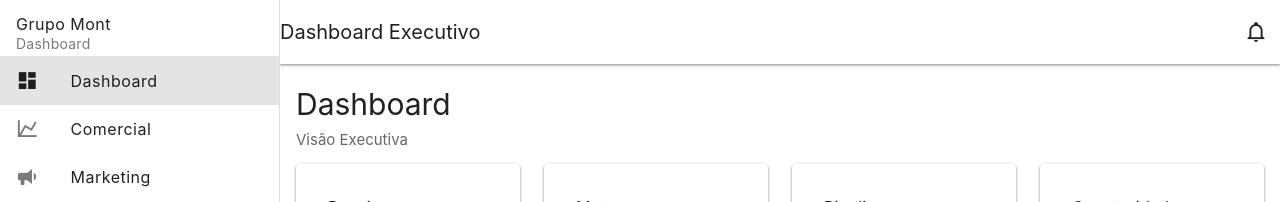
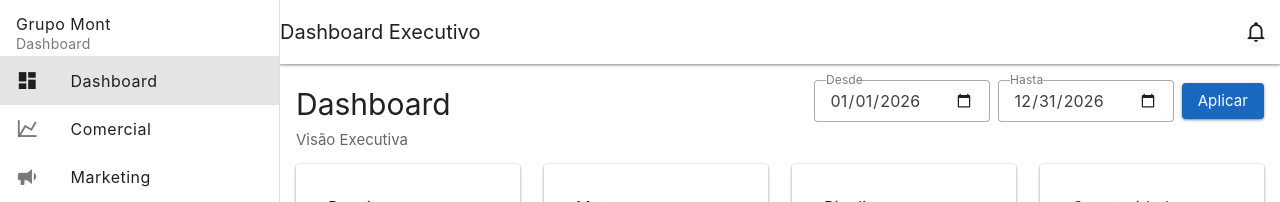
Before and after one commit to joeldmz/grupomont-github, a Vue app in the folder grupomont-front/: page / in a window 1280 px wide. Shown: the top 202 px of the page. Built offline with nearby package versions, Linux system fonts and the light colour scheme; no server answers; the HTML template or start-up script is replaced by a standard one; what vue3-apexcharts would draw is missing.

Commit message:
Components improved

```diff
--- a/grupomont-front/src/components/comercial/HistoricoTable.vue
+++ b/grupomont-front/src/components/comercial/HistoricoTable.vue
@@ -36,12 +36,13 @@
         <td>{{ item.etapa }}</td>
         <td>
           <v-chip
+            v-if="item.total_oportunidades > 0"
             class="ma-2"
             :color="getSaude(item)"
             size="small"
             label
           >
-            {{ getSaude(item) === 'success' ?  `Saudavel` : `Requer atencao` }}
+            {{ getSaude(item) === 'success' ?  `Saudavel` : `Atenção` }}
           </v-chip>
         </td>
         <td>{{ item.total_oportunidades }}</td>
--- /dev/null
+++ b/grupomont-front/src/components/common/DateRangeSelector.vue
@@ -0,0 +1,77 @@
+<template>
+  <div class="date-range-selector d-flex align-center ga-2">
+    <v-text-field
+      v-model="startDate"
+      label="Desde"
+      type="date"
+      density="compact"
+      variant="outlined"
+      hide-details
+    />
+    <v-text-field
+      v-model="endDate"
+      label="Hasta"
+      type="date"
+      density="compact"
+      variant="outlined"
+      hide-details
+    />
+    <v-btn color="primary" @click="applyRange">
+      Aplicar
+    </v-btn>
+  </div>
+</template>
+
+<script setup lang="ts">
+import { ref } from 'vue'
+
+export interface DateRange {
+  start_date: string
+  end_date: string
+}
+
+const getDefaultStartDate = () => {
+  return `${new Date().getFullYear()}-01-01`
+}
+
+const getDefaultEndDate = () => `${new Date().getFullYear()}-12-31`
+
+const props = defineProps<{
+  startDate?: string
+  endDate?: string
+}>()
+
+const startDate = ref(props.startDate ?? getDefaultStartDate())
+const endDate = ref(props.endDate ?? getDefaultEndDate())
+
+const emit = defineEmits<{
+  change: [range: DateRange]
+}>()
+
+const applyRange = () => {
+  if (!startDate.value || !endDate.value || startDate.value > endDate.value) return
+
+  emit('change', {
+    start_date: startDate.value,
+    end_date: endDate.value,
+  })
+}
+</script>
+
+<style scoped>
+.date-range-selector {
+  max-width: 520px;
+}
+
+@media (max-width: 600px) {
+  .date-range-selector {
+    max-width: none;
+    flex-wrap: wrap;
+  }
+
+  .date-range-selector .v-text-field {
+    min-width: 140px;
+    flex: 1;
+  }
+}
+</style>
--- a/grupomont-front/src/views/Comercial.vue
+++ b/grupomont-front/src/views/Comercial.vue
@@ -1,6 +1,7 @@
 <template>
   <v-container fluid>
-    <div class="mb-6">
+    <div class="d-flex justify-space-between align-start mb-6">
+      <div>
         <h1 class="text-h4">
           Comercial
         </h1>
@@ -8,6 +9,12 @@
         <p class="text-body-2 text-medium-emphasis">
           Desempenho e volumen comrecial
         </p>
+      </div>
+      <DateRangeSelector
+        :start-date="rangoData.start_date"
+        :end-date="rangoData.end_date"
+        @change="loadComercial"
+      />
     </div>
     <v-row class="py-3">
         <v-col cols="12" md="3">
@@ -61,6 +68,7 @@ import TotalCard from '@/components/comercial/TotalCard.vue'
 import { getPipelineOportunidade, getPipelineOportunidadeByUnidade } from '@/services/overviewService.ts'
 import BasicCard from '@/components/common/BasicCard.vue'
 import EquipePerformance from '@/components/comercial/EquipePerformance.vue'
+import DateRangeSelector, { type DateRange } from '@/components/common/DateRangeSelector.vue'
 
 const oportunidadePipeline = ref<any>({})
 const oportunidadePipelineByUnidade = ref<any>({})
@@ -69,23 +77,26 @@ const funilConsolidado = ref<any[]>([])
 const funilHistoricoConsolidado = ref<any[]>([])
 const oportunidadeByEquipe = ref<any>([])
 
-const rangoData = ref({
-  start_date: '2026-08-01',
-  end_date: '2026-08-31'
+const rangoData = ref<DateRange>({
+  start_date: '2026-01-01',
+  end_date: '2026-12-31'
 })
 
-onMounted(async () => {
+const loadComercial = async (range = rangoData.value) => {
+  rangoData.value = range
   try {
-    totalOportunidade.value = await getTotalOportunidade()
-    oportunidadePipeline.value = await getPipelineOportunidade()
-    oportunidadePipelineByUnidade.value = await getPipelineOportunidadeByUnidade()
-    funilConsolidado.value = await getFunilConsolidado({ status: ['Aberta'], start_data: rangoData.value.start_date , end_date: rangoData.value.end_date })
-    funilHistoricoConsolidado.value = await getHistoricoFunilConsolidado({ status: ['Aberta'], start_data: rangoData.value.start_date , end_date: rangoData.value.end_date })
-    oportunidadeByEquipe.value = await getOportunidadeByEquipe()
+    totalOportunidade.value = await getTotalOportunidade(range)
+    oportunidadePipeline.value = await getPipelineOportunidade(range)
+    oportunidadePipelineByUnidade.value = await getPipelineOportunidadeByUnidade(range)
+    funilConsolidado.value = await getFunilConsolidado({ ...range, status: ['Aberta'] })
+    funilHistoricoConsolidado.value = await getHistoricoFunilConsolidado({ ...range, status: ['Aberta'] })
+    oportunidadeByEquipe.value = await getOportunidadeByEquipe(range)
   } catch (error) {
     console.error('Erro ao carregar unidades:', error)
   }
-})
+}
+
+onMounted(() => loadComercial())
 
 const getPersentage = computed(() => {
   if(!oportunidadePipeline) return 0
--- a/grupomont-front/src/views/Dashboard.vue
+++ b/grupomont-front/src/views/Dashboard.vue
@@ -1,6 +1,6 @@
 <template>
   <v-container fluid>
-    <div class="d-flex justify-space-between">
+    <div class="d-flex justify-space-between align-start mb-6">
         <div class="mb-6">
           <h1 class="text-h4">
             Dashboard
@@ -10,7 +10,11 @@
             Visão Executiva
           </p>
         </div>
-        <!-- <v-chip v-if="receita" size="small">{{ 'Periodo de analise - ' + formattedDate }}</v-chip> -->
+      <DateRangeSelector
+        :start-date="dateRange.start_date"
+        :end-date="dateRange.end_date"
+        @change="loadDashboard"
+      />
     </div>
 
     <v-row class="py-3">
@@ -88,25 +92,32 @@ import { getMeta } from '@/services/metaService.ts'
 import Investimento from '@/components/dashboard/Investimento.vue'
 import Receita from '@/components/dashboard/Receita.vue'
 import Periodo from '@/components/dashboard/Periodo.vue'
+import DateRangeSelector, { type DateRange } from '@/components/common/DateRangeSelector.vue'
 
 const campanhasByUnidade = ref<any[]>([])
 const receitaByUnidade = ref<any[]>([])
 const pipelineByOportunidade = ref<any[]>([])
 const metaGeral = ref<any[]>([])
 const receitaByPerido = ref<any[]>([])
+const dateRange = ref<DateRange>({
+  start_date: '2026-01-01',
+  end_date: '2026-12-31',
+})
 
-
-onMounted(async () => {
+const loadDashboard = async (range = dateRange.value) => {
+  dateRange.value = range
   try {
-    receitaByUnidade.value = await getTotalReceita()
-    campanhasByUnidade.value = await getTotalCampanhas()
-    pipelineByOportunidade.value = await getPipelineByUnidade()
+    receitaByUnidade.value = await getTotalReceita(range)
+    campanhasByUnidade.value = await getTotalCampanhas(range)
+    pipelineByOportunidade.value = await getPipelineByUnidade(range)
     metaGeral.value = await getMeta({ tipo: 'Receita', meta_geral: true })
-    receitaByPerido.value = await getReceitaByPeriodo()
+    receitaByPerido.value = await getReceitaByPeriodo(range)
   } catch (error) {
     console.error('Erro ao carregar unidades:', error)
   }
-})
+}
+
+onMounted(() => loadDashboard())
 
 
 const totalReceita = computed(() => {
--- a/grupomont-front/src/views/Marketing.vue
+++ b/grupomont-front/src/views/Marketing.vue
@@ -1,6 +1,7 @@
 <template>
   <v-container fluid>
-    <div class="mb-6">
+    <div class="d-flex justify-space-between align-start mb-6">
+      <div>
         <h1 class="text-h4">
           Marketing
         </h1>
@@ -9,15 +10,15 @@
           Desempenho das campanhas e canais de aquisição
         </p>
       </div>
+      <DateRangeSelector
+        :start-date="rangoData.start_date"
+        :end-date="rangoData.end_date"
+        @change="loadMarketing"
+      />
+    </div>
 
     <v-row class="py-2">
       <v-col cols="12" md="3">
-        <!-- <KpiCard
-          title="Investimento"
-          :value="Number(investimento.investimento_consolidado)"
-          :target="70000"
-          type="currency"
-        /> -->
         <BasicCard title="Investimento"
                     :value="getTotal(campanhasByUnidade, 'investimento')"
                     format="currency"/>
@@ -40,7 +41,6 @@
       </v-col>
 
       <v-col cols="12" sm="6" md="3">
-          <!-- <ConversaoCard :data="{ value: oportunidades.value, target: leads.value }"/> -->
           <BasicCard title="Conversao"
                      :value="Number(getConversao())"
                      format="percentage"
@@ -67,49 +67,43 @@
 
 <script setup lang="ts">
 import BasicCard from '@/components/common/BasicCard.vue';
-import ConversaoCard from '@/components/common/ConversaoCard.vue';
 import CampanhaList from '@/components/marketing/CampanhaList.vue';
 import CanalChart from '@/components/marketing/CanalChart.vue';
 import KpiCard from '@/components/marketing/KpiCard.vue';
 import UnidadePerformance from '@/components/marketing/UnidadePerformance.vue';
-import { getCampanhas, getInvestimento, getResultadoByCanal, getTotalCampanhas } from '@/services/campanhaService';
-import { getTotalLead } from '@/services/leadService';
+import { getCampanhas, getResultadoByCanal, getTotalCampanhas } from '@/services/campanhaService';
 import { getMeta } from '@/services/metaService';
-import { getTotalOportunidade } from '@/services/oportunidadeService';
 import { getMarketingPerformance } from '@/services/overviewService';
-import { computed, onMounted, ref } from 'vue';
+import { onMounted, ref } from 'vue';
+import DateRangeSelector, { type DateRange } from '@/components/common/DateRangeSelector.vue';
 
 const campanhas = ref<any[]>([])
-const investimento = ref<any>({})
-const leads = ref<any>({})
-const oportunidades = ref<any>({})
 const marketingPerformance = ref<any[]>([])
 const canalPerformance = ref<any[]>([])
 const campanhasByUnidade = ref<any[]>([])
 const metaLeads = ref<any[]>([])
 const metaOportunidades = ref<any[]>([])
 
-const rangoData = ref({
+const rangoData = ref<DateRange>({
   start_date: '2026-01-01',
-  end_date: '2026-10-01'
+  end_date: '2026-12-31'
 })
 
-onMounted(async () => {
+const loadMarketing = async (range = rangoData.value) => {
+  rangoData.value = range
   try {
-    campanhasByUnidade.value = await getTotalCampanhas()
+    campanhasByUnidade.value = await getTotalCampanhas(range)
     metaLeads.value = await getMeta({ tipo: 'Leads', meta_geral: true })
     metaOportunidades.value = await getMeta({ tipo: 'Oportunidades', meta_geral: true })
-    //campanhas
-    campanhas.value = await getCampanhas()
-    // investimento.value = await getInvestimento(rangoData.value)
-    // leads.value = await getTotalLead(rangoData.value)
-    // oportunidades.value = await getTotalOportunidade(rangoData.value)
+    campanhas.value = await getCampanhas(range)
     marketingPerformance.value = await getMarketingPerformance(rangoData.value)
     canalPerformance.value = await getResultadoByCanal(rangoData.value)
   } catch (error) {
     console.error('Erro ao carregar unidades:', error)
   }
-})
+}
+
+onMounted(() => loadMarketing())
 
 
 const getTotal = (array: any[], attr: string) => {
--- a/grupomont-front/src/views/MontseguroDetalhe.vue
+++ b/grupomont-front/src/views/MontseguroDetalhe.vue
@@ -1,7 +1,7 @@
 <template>
   <v-container fluid>
     <!-- Header -->
-    <div class="d-flex align-center mb-6">
+    <div class="d-flex justify-space-between align-start mb-6">
       <div>
         <h1 class="text-h4">
           Montseguro
@@ -11,6 +11,11 @@
           Visão detalhada da unidade de negócio
         </p>
       </div>
+      <DateRangeSelector
+        :start-date="dateRange.start_date"
+        :end-date="dateRange.end_date"
+        @change="loadMontseguro"
+      />
     </div>
     <v-row class="py-4">
       <v-col
@@ -75,6 +80,7 @@ import ContratacaoChart from '@/components/montseguro/ContratacaoChart.vue'
 import { getContratacaoByOperadora, getContratacaoByperiodo, getContratacaoByPlano } from '@/services/contratacaoService.ts'
 import OperadoraCard from '@/components/montseguro/OperadoraCard.vue'
 import StatusList from '@/components/common/StatusList.vue'
+import DateRangeSelector, { type DateRange } from '@/components/common/DateRangeSelector.vue'
 
 
 const totalClientes = ref<any>({})
@@ -85,22 +91,28 @@ const funil = ref<any>([])
 const periodosContratacao = ref<any>([])
 const contratacaoByPlano = ref<any>([])
 const contratacaoByOperadora = ref<any>([])
+const dateRange = ref<DateRange>({
+  start_date: '2026-01-01',
+  end_date: '2026-12-31',
+})
 
-
-onMounted(async () => {
+const loadMontseguro = async (range = dateRange.value) => {
+  dateRange.value = range
   try {
-    totalClientes.value = await getTotalClientes( { status: 'Ativa' } )
-    totalReceita.value = await getTotalReceitaByUnidade({ unidade_negocio_id: 1 })
-    valorMensalCarteira.value = await getValorMensalCarteria({ unidade_negocio_id: 1 })
-    clientes.value = await getClientes({ unidade_negocio_id: 1, etapa_id: 7 })
-    funil.value = await getFunilByUnidade({ unidade_negocio_id: 1, status: ['Aberta', 'Ganha'] })
-    periodosContratacao.value = await getContratacaoByperiodo({ interval: 3 }) // so para monseguro
-    contratacaoByPlano.value = await getContratacaoByPlano()
-    contratacaoByOperadora.value = await getContratacaoByOperadora()
+    totalClientes.value = await getTotalClientes({ ...range, status: 'Ativa' })
+    totalReceita.value = await getTotalReceitaByUnidade({ ...range, unidade_negocio_id: 1 })
+    valorMensalCarteira.value = await getValorMensalCarteria({ ...range, unidade_negocio_id: 1 })
+    clientes.value = await getClientes({ ...range, unidade_negocio_id: 1, etapa_id: 7 })
+    funil.value = await getFunilByUnidade({ ...range, unidade_negocio_id: 1, status: ['Aberta', 'Ganha'] })
+    periodosContratacao.value = await getContratacaoByperiodo({ ...range, interval: 3 })
+    contratacaoByPlano.value = await getContratacaoByPlano(range)
+    contratacaoByOperadora.value = await getContratacaoByOperadora(range)
   } catch (error) {
     console.error('Erro ao buscar dados do cliente:', error)
   }
-})
+}
+
+onMounted(() => loadMontseguro())
 
 
 const getData = computed(() => {
--- a/grupomont-front/src/views/Prop5Detalhe.vue
+++ b/grupomont-front/src/views/Prop5Detalhe.vue
@@ -1,7 +1,7 @@
 <template>
   <v-container fluid>
     <!-- Header -->
-    <div class="d-flex align-center mb-6">
+    <div class="d-flex justify-space-between align-start mb-6">
       <div>
         <h1 class="text-h4">
           Prop5
@@ -10,6 +10,11 @@
           Visão detalhada da unidade de negócio
         </p>
       </div>
+      <DateRangeSelector
+        :start-date="dateRange.start_date"
+        :end-date="dateRange.end_date"
+        @change="loadProp5"
+      />
     </div>
     <v-row class="py-4">
       <v-col
@@ -58,6 +63,7 @@
 import BasicCard from '@/components/common/BasicCard.vue'
 import StatusList from '@/components/common/StatusList.vue'
 import OperacaoList from '@/components/prop5/OperacaoList.vue'
+import DateRangeSelector, { type DateRange } from '@/components/common/DateRangeSelector.vue'
 import { getFunilByUnidade } from '@/services/funilService'
 import { getMainData, getOperacoes } from '@/services/operacaoService'
 import { onMounted, ref } from 'vue';
@@ -65,15 +71,22 @@ import { onMounted, ref } from 'vue';
 const mainData = ref<any>({})
 const funil = ref<any>([])
 const operacoes = ref<any>([])
+const dateRange = ref<DateRange>({
+  start_date: '2026-01-01',
+  end_date: '2026-12-31',
+})
 
-onMounted(async() => {
+const loadProp5 = async (range = dateRange.value) => {
+  dateRange.value = range
   try {
-    mainData.value = await getMainData()
-    funil.value = await getFunilByUnidade({ unidade_negocio_id: 2, status: ['Aberta', 'Ganha'] })
-    operacoes.value = await getOperacoes()
+    mainData.value = await getMainData(range)
+    funil.value = await getFunilByUnidade({ ...range, unidade_negocio_id: 2, status: ['Aberta', 'Ganha'] })
+    operacoes.value = await getOperacoes(range)
   } catch (error) {
     console.error('Erro ao buscar dados do cliente:', error)
   }
-})
+}
+
+onMounted(() => loadProp5())
 
 </script>
--- a/grupomont-front/src/views/TechbraboDetalhe.vue
+++ b/grupomont-front/src/views/TechbraboDetalhe.vue
@@ -1,7 +1,7 @@
 <template>
   <v-container fluid>
     <!-- Header -->
-    <div class="d-flex align-center pb-6">
+    <div class="d-flex justify-space-between align-start pb-6">
       <div>
         <h1 class="text-h4">
           TechBrabo
@@ -10,6 +10,11 @@
           Visão detalhada da unidade de negócio
         </p>
       </div>
+      <DateRangeSelector
+        :start-date="dateRange.start_date"
+        :end-date="dateRange.end_date"
+        @change="loadTechbrabo"
+      />
     </div>
     <v-row>
       <v-col
@@ -68,6 +73,7 @@
 import BasicCard from '@/components/common/BasicCard.vue'
 import StatusList from '@/components/common/StatusList.vue'
 import ProjetoList from '@/components/techbrabo/ProjetoList.vue'
+import DateRangeSelector, { type DateRange } from '@/components/common/DateRangeSelector.vue'
 import { getFunilByUnidade } from '@/services/funilService'
 import { getMainKpis, getProjetos } from '@/services/projetoService'
 import { onMounted, ref } from 'vue';
@@ -75,16 +81,22 @@ import { onMounted, ref } from 'vue';
 const mainKpis = ref<any>({})
 const funil = ref<any>([])
 const projetos = ref<any>([])
+const dateRange = ref<DateRange>({
+  start_date: '2026-01-01',
+  end_date: '2026-12-31',
+})
 
-
-onMounted(async() => {
+const loadTechbrabo = async (range = dateRange.value) => {
+  dateRange.value = range
   try {
-      mainKpis.value = await getMainKpis()
-      funil.value = await getFunilByUnidade({ unidade_negocio_id: 3, status: ['Aberta', 'Ganha'] })
-      projetos.value = await getProjetos()
+      mainKpis.value = await getMainKpis(range)
+      funil.value = await getFunilByUnidade({ ...range, unidade_negocio_id: 3, status: ['Aberta', 'Ganha'] })
+      projetos.value = await getProjetos(range)
   } catch (error) {
 
   }
-})
+}
+
+onMounted(() => loadTechbrabo())
 
 </script>
```
Also changed, not shown: grupomont-front/src/components/dashboard/Receita.vue (+3 -5 lines), grupomont-front/src/components/marketing/InfoCard.vue (+20 -3 lines), 1 other file (tests, documents, lock files or other folders). Lines whose indentation alone changed are shown as unchanged.
